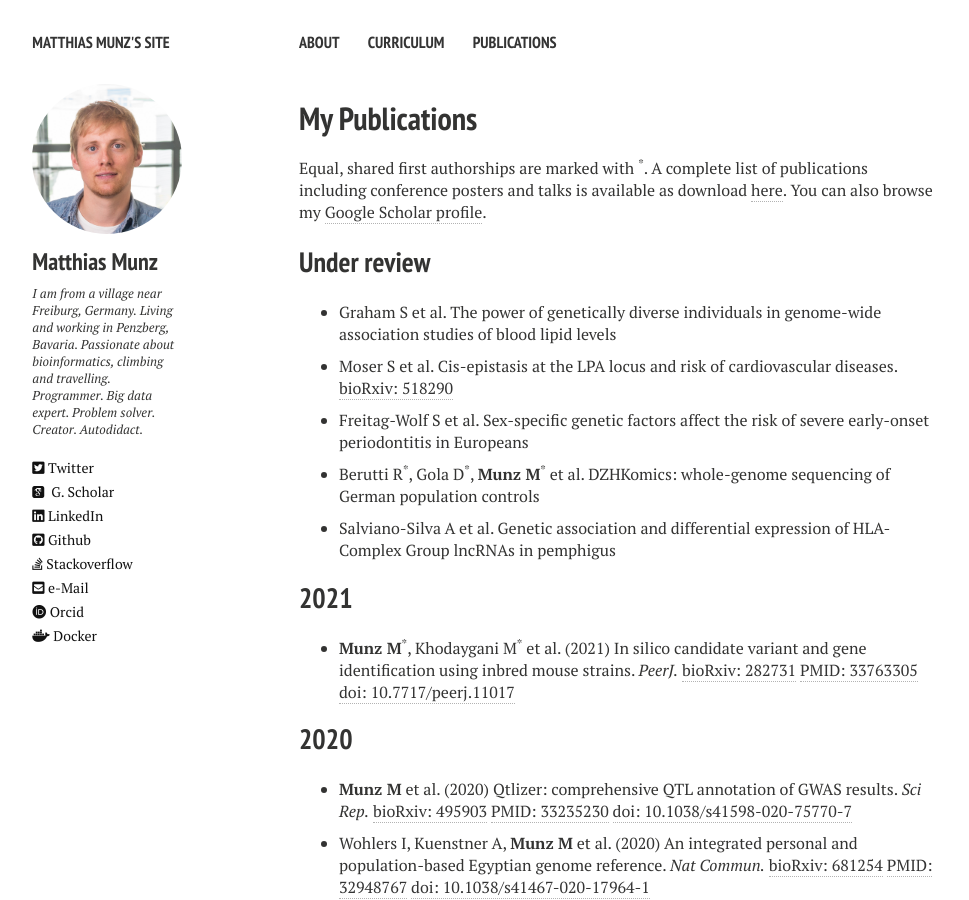
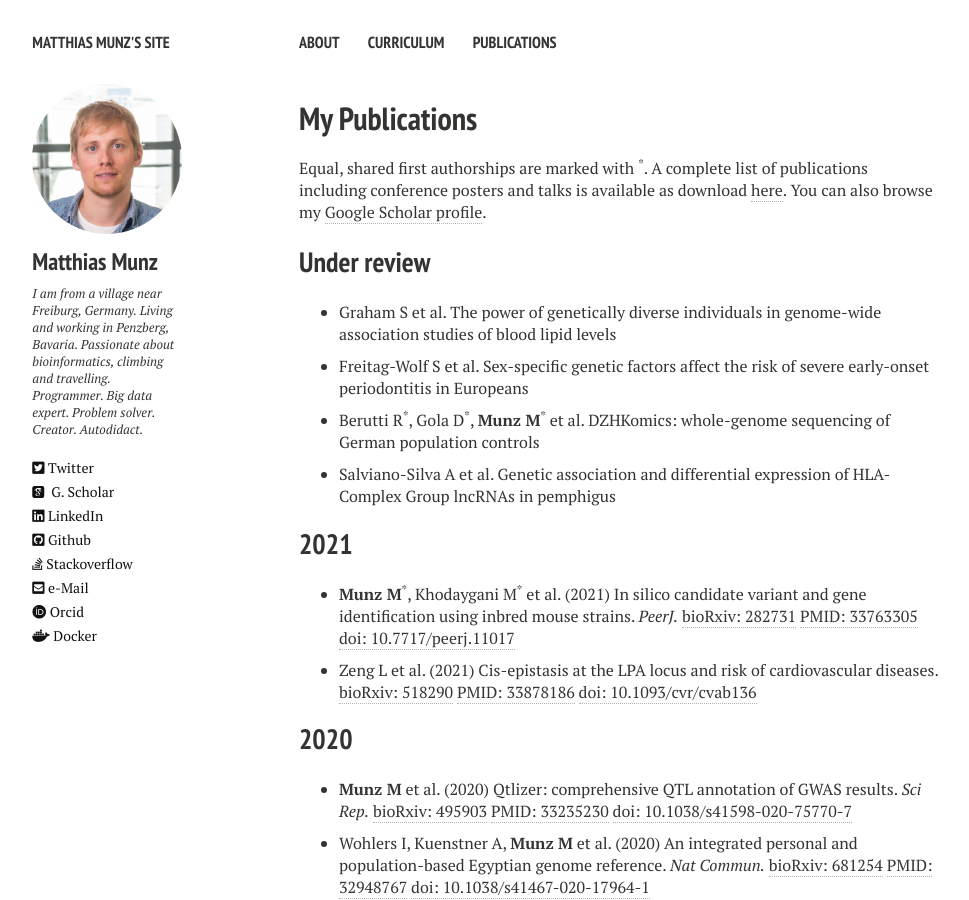
Before and after one commit to matmu/matmu.github.io-deprecated, a Jekyll site: the page built from _pages/publications.md, in a window 1280 px wide and 900 px high. Shown: the whole window, without its empty margins (21-990 px from the left). Built offline with Jekyll 4.4.1, drawn with Linux system fonts in a browser that asks for light colours; nearby versions of some CDN libraries.

Commit message:
Update publications.yml

```diff
--- a/_data/publications.yml
+++ b/_data/publications.yml
@@ -3,10 +3,6 @@
   publications:
     - authors: "Graham S et al."
       title: "The power of genetically diverse individuals in genome-wide association studies of blood lipid levels"
-    - authors: "Moser S et al."
-      title: "Cis-epistasis at the LPA locus and risk of cardiovascular diseases."
-      biorxiv: 518290
-      biorxiv_link: https://doi.org/10.1101/518290
     - authors: "Freitag-Wolf S et al."
       title: "Sex-specific genetic factors affect the risk of severe early-onset periodontitis in Europeans"
     - authors: "Berutti R<sup>*</sup>, Gola D<sup>*</sup>, <b>Munz M</b><sup>*</sup> et al."
@@ -23,6 +19,12 @@
       biorxiv_link: https://doi.org/10.1101/2020.09.04.282731
       doi: "10.7717/peerj.11017"
       pmid: 33763305
+    - authors: "Zeng L et al."
+      title: "Cis-epistasis at the LPA locus and risk of cardiovascular diseases."
+      biorxiv: 518290
+      biorxiv_link: https://doi.org/10.1101/518290
+      doi: 10.1093/cvr/cvab136
+      pmid: 33878186
 
 - year: 2020
   publications:
```
